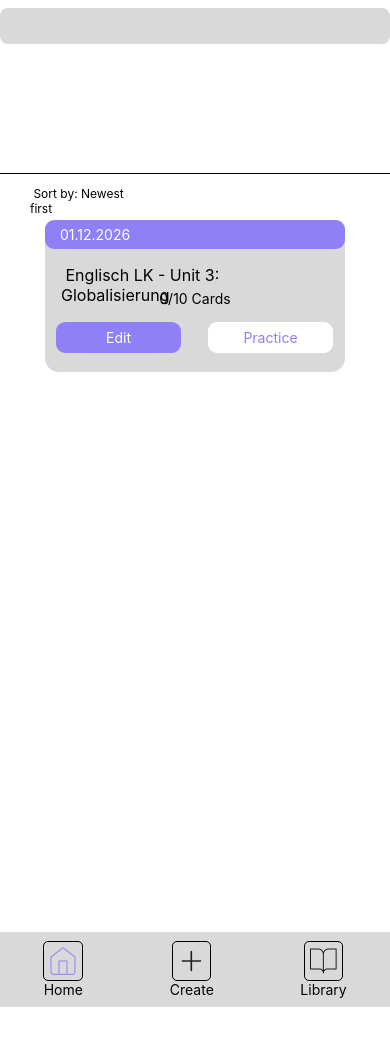
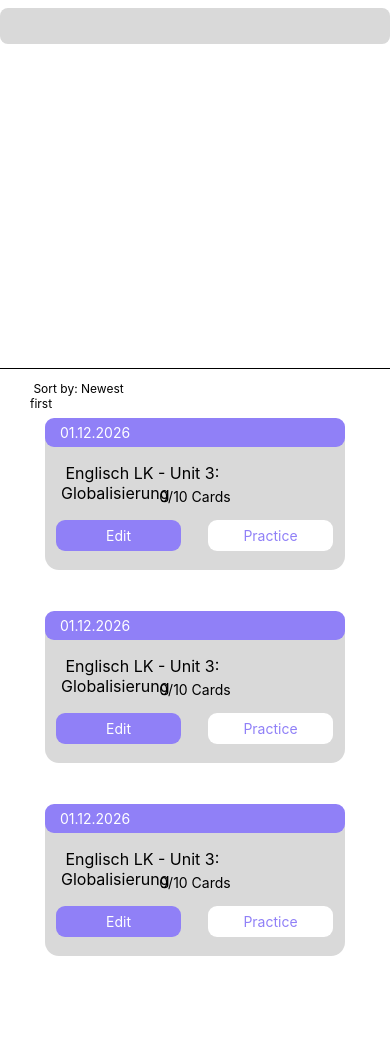
Before and after one commit to trungvt138/flip_it, a React Native app: screen / in a window 390 px wide. Shown: the top 1046 px of the page. Before the commit the page ends 1007 px from the top, so only its background shows below. Built offline with nearby package versions, Linux system fonts and the light colour scheme.

Commit message:
implementing Library and LearningBox

```diff
--- a/src/components/LearningBox.js
+++ b/src/components/LearningBox.js
@@ -23,7 +23,7 @@ export default function LearningBox() {
 
 const styles = StyleSheet.create({
     learningBox: {
-    width: 300, height: 152, borderRadius: 14, marginTop: 12, backgroundColor:'#D9D9D9',
+    width: 300, height: 152, borderRadius: 14, marginTop: 15, backgroundColor:'#D9D9D9',
   },
 
   header: {
--- a/src/screens/Library.js
+++ b/src/screens/Library.js
@@ -27,6 +27,17 @@ export default function Library() {
     <LearningBox/>
 </View>
 
+<View style={{paddingTop: 26}}>
+    <LearningBox/>
+</View>
+
+<View style={{paddingTop: 26}}>
+    <LearningBox/>
+</View>
+
+
+
+
                 </View>
 
                 <View style={{marginTop: 624}}>
```
